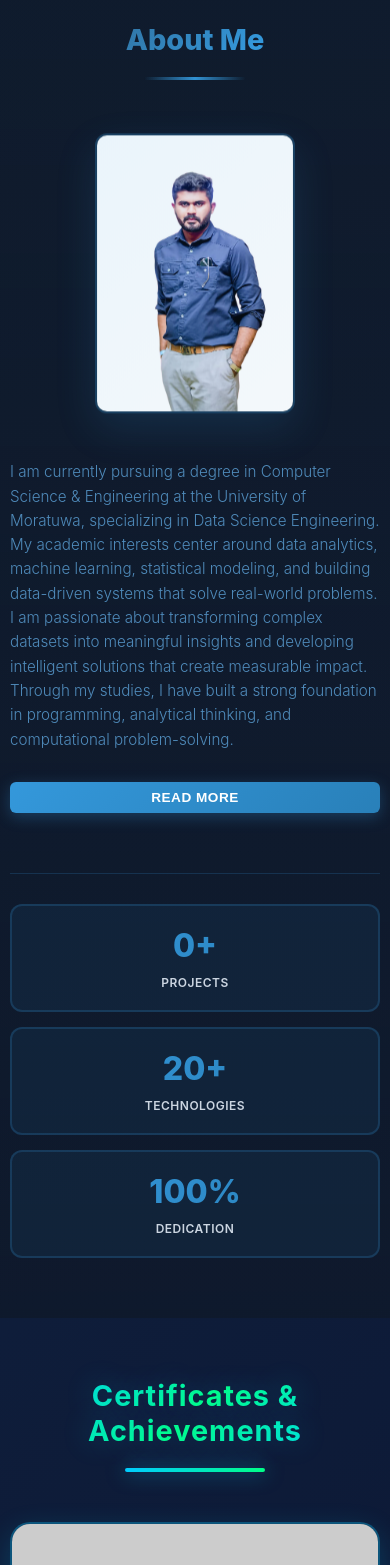
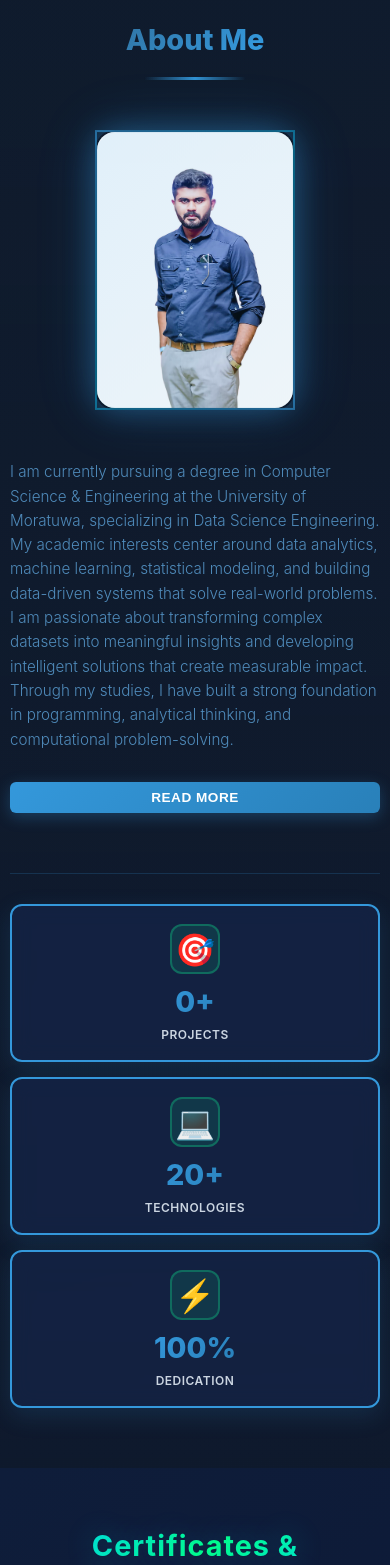
Before and after one commit to Sinethwickramaratna/Portfolio-Website-React, a React (Vite) app in the folder SinethWickramaratna/: page / in a window 390 px wide. Shown: the part 863-2428 px from the top of the page. Built offline with nearby package versions, Linux system fonts and the light colour scheme.

Commit message:
Enhance StatItem component with icon support and improve styling for better visual appeal

```diff
--- a/SinethWickramaratna/src/Components/AboutComponents/StatItem.css
+++ b/SinethWickramaratna/src/Components/AboutComponents/StatItem.css
@@ -1,15 +1,21 @@
 /* Stat Item Component */
 .stat-item {
-  text-align: center;
-  padding: 30px 20px;
-  background: rgba(52, 152, 219, 0.08);
-  border: 2px solid rgba(52, 152, 219, 0.2);
+  background: rgba(20, 35, 70, 0.8);
+  border: 2px solid #3498db;
   border-radius: 12px;
-  transition: all 0.4s cubic-bezier(0.34, 1.56, 0.64, 1);
+  padding: 24px;
+  display: flex;
+  flex-direction: column;
+  align-items: center;
+  justify-content: center;
+  gap: 16px;
+  backdrop-filter: blur(10px);
+  transition: all 0.4s cubic-bezier(0.25, 0.46, 0.45, 0.94);
+  box-shadow: 0 8px 24px rgba(52, 152, 219, 0.15);
   position: relative;
   overflow: hidden;
   opacity: 0;
-  animation: fadeInScale 0.6s ease-out forwards;
+  animation: stat-item-appear 0.6s ease-out forwards;
 }
 
 .stat-item::before {
@@ -19,19 +25,44 @@
   left: -100%;
   width: 100%;
   height: 100%;
-  background: linear-gradient(90deg, transparent, rgba(255, 255, 255, 0.1), transparent);
+  background: linear-gradient(90deg, transparent, rgba(52, 152, 219, 0.2), transparent);
   transition: left 0.5s ease;
 }
 
 .stat-item:hover {
   transform: translateY(-8px);
-  background: rgba(52, 152, 219, 0.15);
-  border-color: rgba(52, 152, 219, 0.5);
-  box-shadow: 0 12px 35px rgba(52, 152, 219, 0.2);
+  border-color: #5dade2;
+  box-shadow: 0 16px 40px rgba(52, 152, 219, 0.25), inset 0 0 20px rgba(52, 152, 219, 0.1);
+  background: rgba(25, 45, 85, 0.95);
 }
 
 .stat-item:hover::before {
   left: 100%;
+}
+
+.stat-icon {
+  font-size: 2.8rem;
+  display: flex;
+  align-items: center;
+  justify-content: center;
+  width: 70px;
+  height: 70px;
+  background: rgba(52, 152, 219, 0.15);
+  border-radius: 12px;
+  border: 2px solid rgba(52, 152, 219, 0.4);
+  flex-shrink: 0;
+  transition: all 0.3s ease;
+}
+
+.stat-item:hover .stat-icon {
+  background: rgba(52, 152, 219, 0.25);
+  border-color: #5dade2;
+  transform: scale(1.1);
+}
+
+.stat-content {
+  text-align: center;
+  flex: 1;
 }
 
 .stat-number {
@@ -41,7 +72,7 @@
   -webkit-background-clip: text;
   background-clip: text;
   -webkit-text-fill-color: transparent;
-  margin-bottom: 10px;
+  margin-bottom: 8px;
 }
 
 .stat-label {
@@ -53,20 +84,27 @@
 }
 
 /* Animations */
-@keyframes fadeInScale {
-  from {
+@keyframes stat-item-appear {
+  0% {
     opacity: 0;
-    transform: scale(0.9);
+    transform: translateY(20px) scale(0.95);
   }
-  to {
+  100% {
     opacity: 1;
-    transform: scale(1);
+    transform: translateY(0) scale(1);
   }
 }
 
 @media (max-width: 768px) {
   .stat-item {
-    padding: 20px 15px;
+    padding: 20px;
+    gap: 12px;
+  }
+
+  .stat-icon {
+    width: 60px;
+    height: 60px;
+    font-size: 2.2rem;
   }
 
   .stat-number {
@@ -77,3 +115,24 @@
     font-size: 0.85rem;
   }
 }
+
+@media (max-width: 576px) {
+  .stat-item {
+    padding: 18px;
+    gap: 10px;
+  }
+
+  .stat-icon {
+    width: 55px;
+    height: 55px;
+    font-size: 2rem;
+  }
+
+  .stat-number {
+    font-size: 1.8rem;
+  }
+
+  .stat-label {
+    font-size: 0.8rem;
+  }
+}
--- a/SinethWickramaratna/src/Components/AboutComponents/StatItem.jsx
+++ b/SinethWickramaratna/src/Components/AboutComponents/StatItem.jsx
@@ -1,10 +1,13 @@
 import './StatItem.css';
 
-function StatItem({ number, label, delay = 0 }) {
+function StatItem({ number, label, icon, delay = 0 }) {
   return (
     <div className="stat-item" style={{ animationDelay: `${delay}s` }}>
-      <div className="stat-number">{number}</div>
-      <div className="stat-label">{label}</div>
+      {icon && <div className="stat-icon">{icon}</div>}
+      <div className="stat-content">
+        <div className="stat-number">{number}</div>
+        <div className="stat-label">{label}</div>
+      </div>
     </div>
   );
 }
--- a/SinethWickramaratna/src/Components/AboutSection.css
+++ b/SinethWickramaratna/src/Components/AboutSection.css
@@ -138,26 +138,60 @@
   display: flex;
   justify-content: center;
   align-items: center;
+  position: relative;
 }
 
 .image-frame {
   position: relative;
   width: 280px;
   height: 360px;
-  border-radius: 12px;
+  border-radius: 20px;
   overflow: hidden;
-  box-shadow: 0 20px 60px rgba(52, 152, 219, 0.2);
-  border: 2px solid rgba(52, 152, 219, 0.3);
-  animation: image-float 4s ease-in-out infinite;
+  backdrop-filter: blur(16px);
+  animation: image-float 5s ease-in-out infinite;
 }
 
+/* Outer glow layer */
 .image-frame::before {
   content: '';
   position: absolute;
+  inset: -2px;
+  background: linear-gradient(135deg, #3498db, #2980b9, #00ccff, #3498db);
+  border-radius: 20px;
+  z-index: -1;
+  opacity: 0.6;
+  blur-filter: blur(20px);
+  animation: gradient-border 3s linear infinite;
+}
+
+/* Inner gradient overlay */
+.image-frame::after {
+  content: '';
+  position: absolute;
   inset: 0;
-  background: linear-gradient(135deg, rgba(52, 152, 219, 0.1), rgba(41, 128, 185, 0.05));
+  background: linear-gradient(135deg, rgba(52, 152, 219, 0.15), rgba(41, 128, 185, 0.08));
   pointer-events: none;
   z-index: 2;
+  border-radius: 20px;
+}
+
+.image-frame {
+  border: 2px solid;
+  border-image: linear-gradient(135deg, rgba(52, 152, 219, 0.6), rgba(0, 204, 255, 0.4), rgba(52, 152, 219, 0.6)) 1;
+  box-shadow:
+    0 0 30px rgba(52, 152, 219, 0.4),
+    0 0 60px rgba(52, 152, 219, 0.2),
+    inset 0 1px 0 rgba(255, 255, 255, 0.2),
+    inset 0 -1px 0 rgba(0, 0, 0, 0.3);
+}
+
+.image-frame:hover {
+  box-shadow:
+    0 0 40px rgba(52, 152, 219, 0.6),
+    0 0 80px rgba(52, 152, 219, 0.3),
+    inset 0 1px 0 rgba(255, 255, 255, 0.3),
+    inset 0 -1px 0 rgba(0, 0, 0, 0.3);
+  border-image: linear-gradient(135deg, rgba(52, 152, 219, 0.9), rgba(0, 204, 255, 0.7), rgba(52, 152, 219, 0.9)) 1;
 }
 
 .profile-image {
@@ -165,19 +199,33 @@
   height: 100%;
   object-fit: cover;
   display: block;
-  transition: transform 0.3s ease;
+  transition: transform 0.4s cubic-bezier(0.25, 0.46, 0.45, 0.94);
+  position: relative;
+  z-index: 1;
 }
 
 .image-frame:hover .profile-image {
-  transform: scale(1.05);
+  transform: scale(1.08) rotate(0.5deg);
 }
 
 @keyframes image-float {
   0%, 100% {
-    transform: translateY(0);
+    transform: translateY(0) rotateX(0deg);
   }
   50% {
-    transform: translateY(-10px);
+    transform: translateY(-12px) rotateX(2deg);
+  }
+}
+
+@keyframes gradient-border {
+  0% {
+    background-position: 0% 50%;
+  }
+  50% {
+    background-position: 100% 50%;
+  }
+  100% {
+    background-position: 0% 50%;
   }
 }
 
@@ -240,6 +288,11 @@
   .image-frame {
     width: 240px;
     height: 320px;
+    box-shadow:
+      0 0 30px rgba(52, 152, 219, 0.4),
+      0 0 60px rgba(52, 152, 219, 0.2),
+      inset 0 1px 0 rgba(255, 255, 255, 0.2),
+      inset 0 -1px 0 rgba(0, 0, 0, 0.3);
   }
 
   .about-text p {
@@ -278,6 +331,11 @@
   .image-frame {
     width: 220px;
     height: 300px;
+    box-shadow:
+      0 0 30px rgba(52, 152, 219, 0.4),
+      0 0 60px rgba(52, 152, 219, 0.2),
+      inset 0 1px 0 rgba(255, 255, 255, 0.2),
+      inset 0 -1px 0 rgba(0, 0, 0, 0.3);
   }
 
   .about-text p {
@@ -308,7 +366,11 @@
   .image-frame {
     width: 200px;
     height: 280px;
-    box-shadow: 0 15px 40px rgba(52, 152, 219, 0.15);
+    box-shadow:
+      0 0 30px rgba(52, 152, 219, 0.4),
+      0 0 60px rgba(52, 152, 219, 0.2),
+      inset 0 1px 0 rgba(255, 255, 255, 0.2),
+      inset 0 -1px 0 rgba(0, 0, 0, 0.3);
   }
 
   .about-stats {
@@ -342,6 +404,11 @@
   .image-frame {
     width: 180px;
     height: 260px;
+    box-shadow:
+      0 0 25px rgba(52, 152, 219, 0.3),
+      0 0 50px rgba(52, 152, 219, 0.15),
+      inset 0 1px 0 rgba(255, 255, 255, 0.2),
+      inset 0 -1px 0 rgba(0, 0, 0, 0.3);
   }
 
   .about-text p {
--- a/SinethWickramaratna/src/Components/AboutSection.jsx
+++ b/SinethWickramaratna/src/Components/AboutSection.jsx
@@ -49,9 +49,9 @@ function AboutSection() {
         </div>
 
         <div className="about-stats">
-          <StatItem number="0+" label="Projects" delay={0.3} />
-          <StatItem number="20+" label="Technologies" delay={0.4} />
-          <StatItem number="100%" label="Dedication" delay={0.5} />
+          <StatItem icon="🎯" number="0+" label="Projects" delay={0.3} />
+          <StatItem icon="💻" number="20+" label="Technologies" delay={0.4} />
+          <StatItem icon="⚡" number="100%" label="Dedication" delay={0.5} />
         </div>
 
       </div>
```
